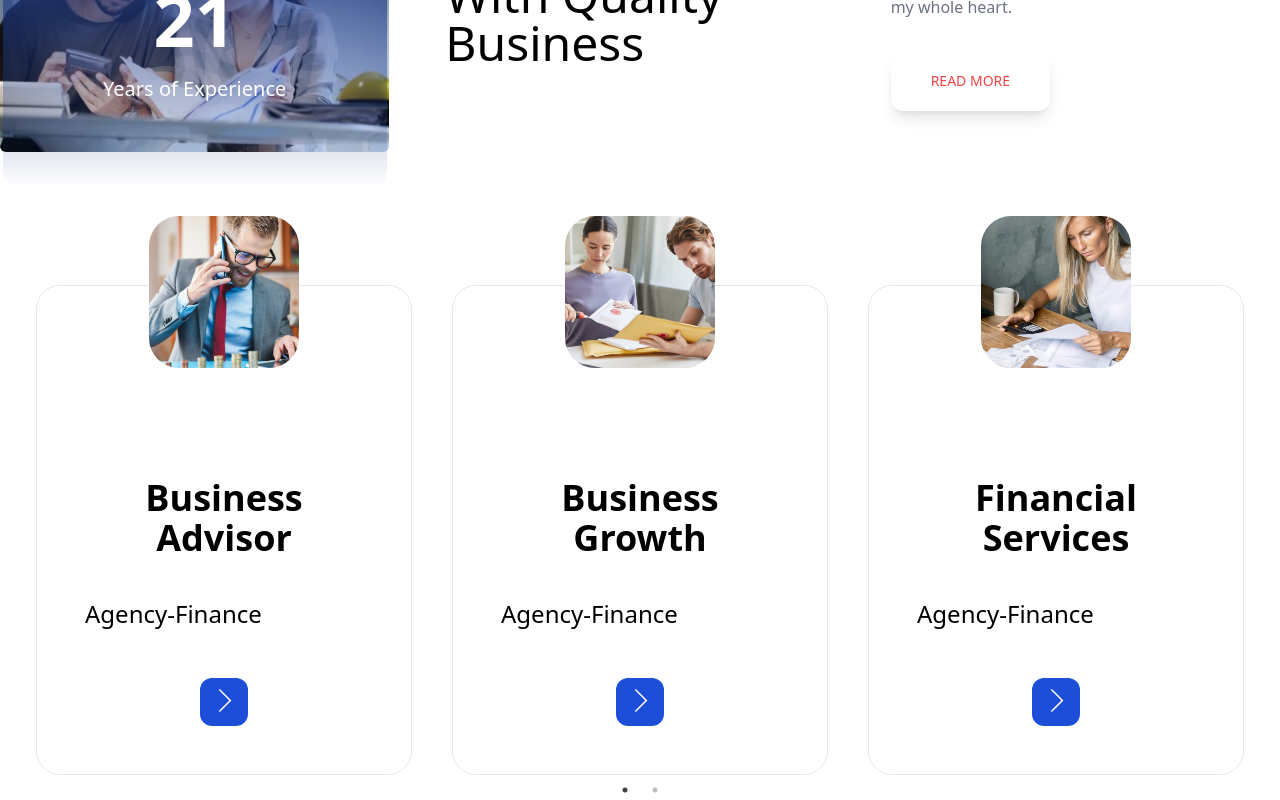
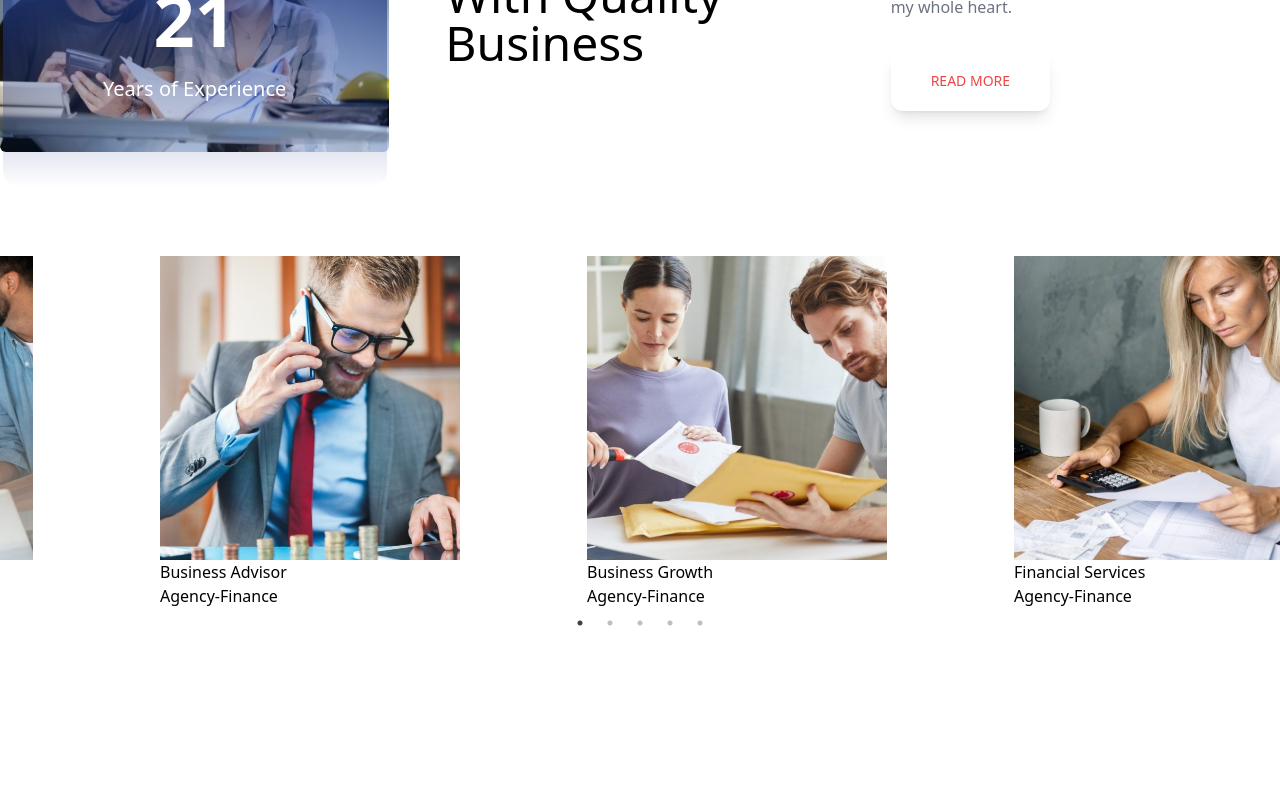
Before and after one commit to developer-abdulali/Phlox, a Next.js app: page / in a window 1280 px wide. Shown: the part 2465-3265 px from the top of the page. After the commit the page ends 3098 px from the top, so only its background shows below. Built offline with nearby package versions, Linux system fonts and the light colour scheme.

Commit message:
added changes

```diff
--- a/components/HaveDone/HaveDone.jsx
+++ b/components/HaveDone/HaveDone.jsx
@@ -1,36 +1,154 @@
+
+
+// import React from "react";
+// import Slider from "react-slick";
+// import "slick-carousel/slick/slick.css";
+// import "slick-carousel/slick/slick-theme.css";
+// import Image from "next/image";
+// import { TfiAngleRight } from "react-icons/tfi";
+
+// const DataDoneCard = [
+//   {
+//     id: 1,
+//     image: "/images/Business-Advisor.jpeg",
+//     title: "Business Advisor",
+//     text: "Agency-Finance"
+//   },
+//   {
+//     id: 2,
+//     image: "/images/Business-Growth.jpeg",
+//     title: "Business Growth",
+//     text: "Agency-Finance"
+//   },
+//   {
+//     id: 3,
+//     image: "/images/FinancialService.jpeg",
+//     title: "Financial Services",
+//     text: "Agency-Finance"
+//   },
+//   {
+//     id: 4,
+//     image: "/images/Investing-Advisor.jpeg",
+//     title: "Investing Advisor",
+//     text: "Agency-Finance"
+//   },
+//   {
+//     id: 5,
+//     image: "/images/Environment.jpeg",
+//     title: "Environment",
+//   },
+// ];
+
+// const HaveDone = () => {
+//   const settings = {
+//     dots: true,
+//     infinite: true,
+//     speed: 500,
+//     slidesToShow: 3,
+//     slidesToScroll: 3,
+//   };
+
+//   return (
+//     <div className="max-w-screen-2xl mx-auto px-4 relative">
+//       <Slider {...settings}>
+//         {DataDoneCard.map((data) => (
+
+//             <div
+//               key={data.id}
+//               className="h-auto px-5 relative overflow-visible"
+//             >
+//               <Image
+//                 className="mx-auto rounded-[10px] left-0 top-3 right-0"
+//                 src={data.image}
+//                 alt="Banking"
+//                 width={150}
+//                 height={100}
+//               />
+//               <div className="p-12 -mt-[83px] border rounded-3xl hover:text-white duration-300 cursor-pointer z-1 hover:bg-blue-800">
+//                 <h2 className="mx-auto text-center mt-36 text-4xl font-bold">
+//                   {data.title}
+//                 </h2>
+//                 <span className="text-2xl text-center text-auto flex mt-10">
+//                   {data.text}
+//                 </span>
+//                 <div className="mt-12 w-12 h-12 mx-auto bg-blue-700 rounded-xl">
+//                   <TfiAngleRight
+//                     size={25}
+//                     className="mx-auto relative top-[10px] text-white"
+//                   />
+//                 </div>
+//               </div>
+//             </div>
+
+//         ))}
+//       </Slider>
+//     </div>
+//   );
+// };
+
+// export default HaveDone;
+
+
+
+
+
+
+
 
 
 import React from "react";
 import Slider from "react-slick";
-import "slick-carousel/slick/slick.css";
-import "slick-carousel/slick/slick-theme.css";
 import Image from "next/image";
-import { TfiAngleRight } from "react-icons/tfi";
+
+const HaveDone = () => {
+  const settings = {
+    dots: true,
+    infinite: true,
+    speed: 500,
+    slidesToShow: 3,
+    slidesToScroll: 1,
+    responsive: [
+      {
+        breakpoint: 1024,
+        settings: {
+          slidesToShow: 2,
+          slidesToScroll: 1,
+        },
+      },
+      {
+        breakpoint: 768,
+        settings: {
+          slidesToShow: 1,
+          slidesToScroll: 1,
+        },
+      },
+    ],
+  };
 
   const DataDoneCard = [
     {
       id: 1,
       image: "/images/Business-Advisor.jpeg",
       title: "Business Advisor",
-    text: "Agency-Finance"
+      text: "Agency-Finance",
     },
     {
       id: 2,
       image: "/images/Business-Growth.jpeg",
       title: "Business Growth",
-    text: "Agency-Finance"
+      text: "Agency-Finance",
     },
     {
       id: 3,
       image: "/images/FinancialService.jpeg",
       title: "Financial Services",
-    text: "Agency-Finance"
+      text: "Agency-Finance",
     },
     {
       id: 4,
       image: "/images/Investing-Advisor.jpeg",
       title: "Investing Advisor",
-    text: "Agency-Finance"
+      text: "Agency-Finance",
     },
     {
       id: 5,
@@ -39,47 +157,17 @@ const DataDoneCard = [
     },
   ];
 
-const HaveDone = () => {
-  const settings = {
-    dots: true,
-    infinite: true,
-    speed: 500,
-    slidesToShow: 3,
-    slidesToScroll: 3,
-  };
-
   return (
-    <div className="max-w-screen-2xl mx-auto px-4 relative">
+    <div>
       <Slider {...settings}>
         {DataDoneCard.map((data) => (
-
-            <div
-              key={data.id}
-              className="h-auto px-5 relative overflow-visible"
-            >
-              <Image
-                className="mx-auto rounded-[30px] left-0 right-0"
-                src={data.image}
-                alt="Banking"
-                width={150}
-                height={100}
-              />
-              <div className="p-12 -mt-[83px] border rounded-3xl hover:text-white duration-300 cursor-pointer z-1 hover:bg-blue-800">
-                <h2 className="mx-auto text-center mt-36 text-4xl font-bold">
-                  {data.title}
-                </h2>
-                <span className="text-2xl text-center text-auto flex mt-10">
-                  {data.text}
-                </span>
-                <div className="mt-12 w-12 h-12 mx-auto bg-blue-700 rounded-xl">
-                  <TfiAngleRight
-                    size={25}
-                    className="mx-auto relative top-[10px] text-white"
-                  />
+          <div key={data.id} className="mx-40">
+            <div className="image-container">
+              <Image src={data.image} width={300} height={50}/>
             </div>
+            <h2>{data.title}</h2>
+            {data.text && <span>{data.text}</span>}
           </div>
-            </div>
-
         ))}
       </Slider>
     </div>
--- a/components/HeroSection2/HeroSection2.jsx
+++ b/components/HeroSection2/HeroSection2.jsx
@@ -1,11 +1,11 @@
 import React from "react";
 
-const HeroSection2=()=> {
+const HeroSection2 = () => {
   return (
     <div>
       <section className="">
         <div
-          className="container flex flex-col py-10 w-full mx-auto space-y-6
+          className="max-w-screen-2xl mx-auto flex flex-col my-10 w-full space-y-6
         lg:py-16 lg:flex-row lg:items-center"
         >
           <div className="w-full flex gap-14">
@@ -45,14 +45,12 @@ const HeroSection2=()=> {
               >
                 wonderful serenity has taken possession of my entire soul, like
                 these sweet mornings of spring which I enjoy with my whole
-                heart.A wonderful serenity has taken possession of my entire
+                heart. A wonderful serenity has taken possession of my entire
                 soul, like these sweet mornings of spring which I enjoy with my
                 whole heart.
               </p>
               <div className="flex ">
-                <button
-                  className="bg-white hover:bg-red-500 hover:text-white duration-300 rounded-xl px-10 py-5 text-sm font-medium text-red-500 shadow-lg"
-                >
+                <button className="bg-white hover:bg-red-500 hover:text-white duration-300 rounded-xl px-10 py-5 text-sm font-medium text-red-500 shadow-lg">
                   READ MORE
                 </button>
               </div>
@@ -62,6 +60,6 @@ const HeroSection2=()=> {
       </section>
     </div>
   );
-}
+};
 
-export default HeroSection2
+export default HeroSection2;
```
Also changed, not shown: 2000px-Andrew_Jackson_Signature.svg_.png (added). Lines whose indentation alone changed are shown as unchanged.
